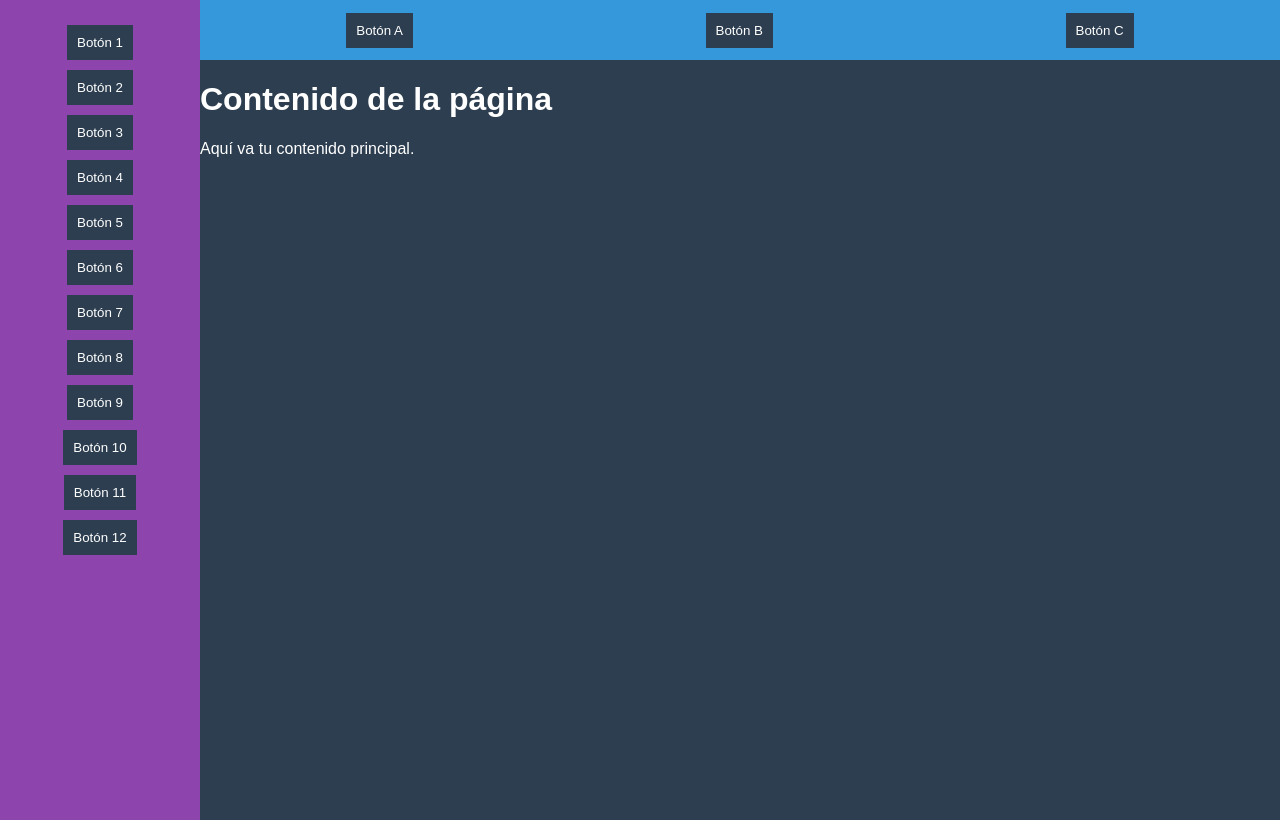
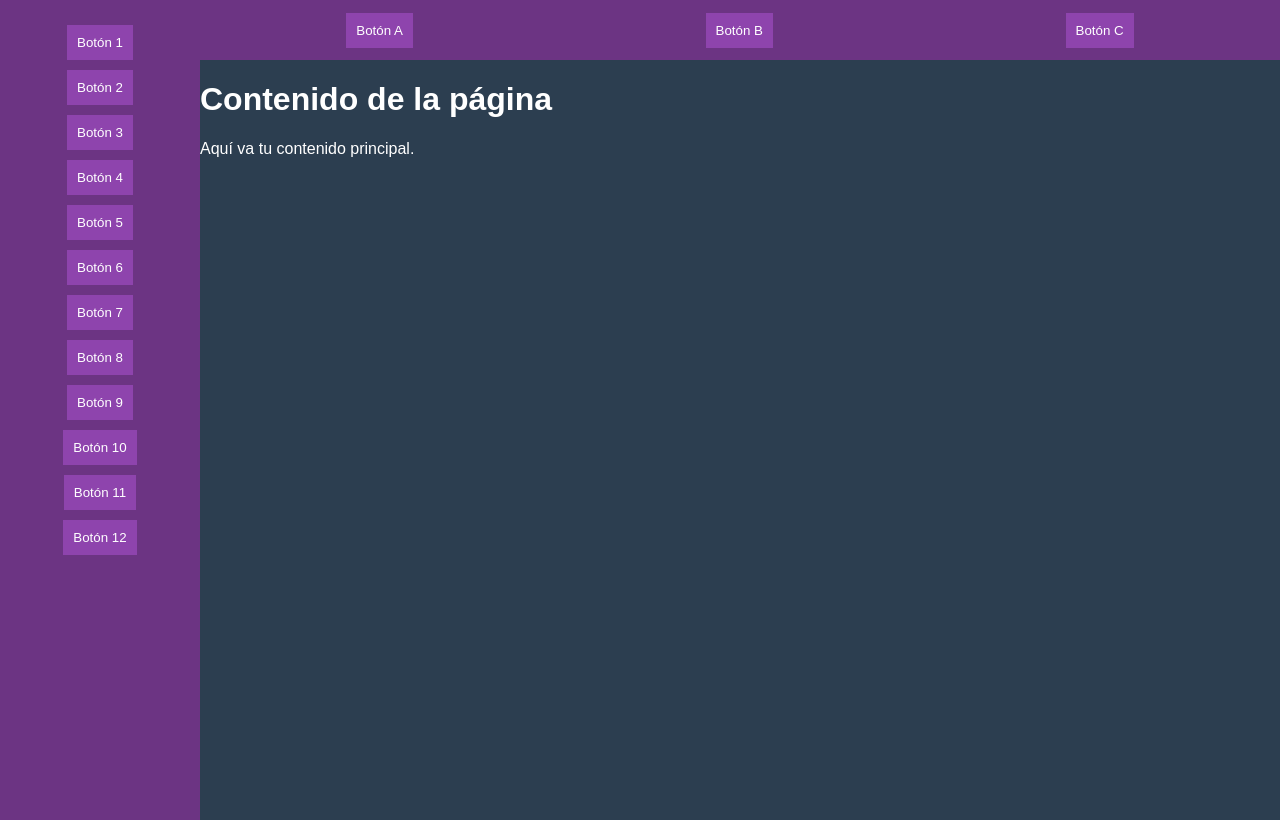
Before and after one commit to nestbric/NUMATHCO, a plain HTML site: page index.html in a window 1280 px wide. Drawn offline with Linux system fonts and the light colour scheme.

Commit message:
Update index.html

```diff
--- a/index.html
+++ b/index.html
@@ -1,5 +1,6 @@
 <!DOCTYPE html>
 <html lang="fr">
+
 
 <head>
     <meta charset="UTF-8">
@@ -15,7 +16,7 @@
         }
 
         #menu-izquierda {
-            background-color: #8e44ad; /* Fondo violeta */
+            background-color: #6c3483; /* Fondo violeta más oscuro */
             width: 200px;
             height: 100vh;
             float: left;
@@ -26,7 +27,7 @@
         }
 
         #menu-superior {
-            background-color: #3498db; /* Fondo azul */
+            background-color: #6c3483; /* Fondo violeta más oscuro */
             height: 60px;
             display: flex;
             justify-content: space-around;
@@ -34,12 +35,17 @@
         }
 
         .boton {
-            background-color: #2c3e50; /* Fondo negro */
+            background-color: #8e44ad; /* Fondo violeta */
             color: white; /* Texto blanco */
             border: none;
             padding: 10px;
             margin: 5px;
             cursor: pointer;
+        }
+
+        /* Cambiar color de letra en los botones */
+        .boton {
+            color: white;
         }
     </style>
 </head>
```
